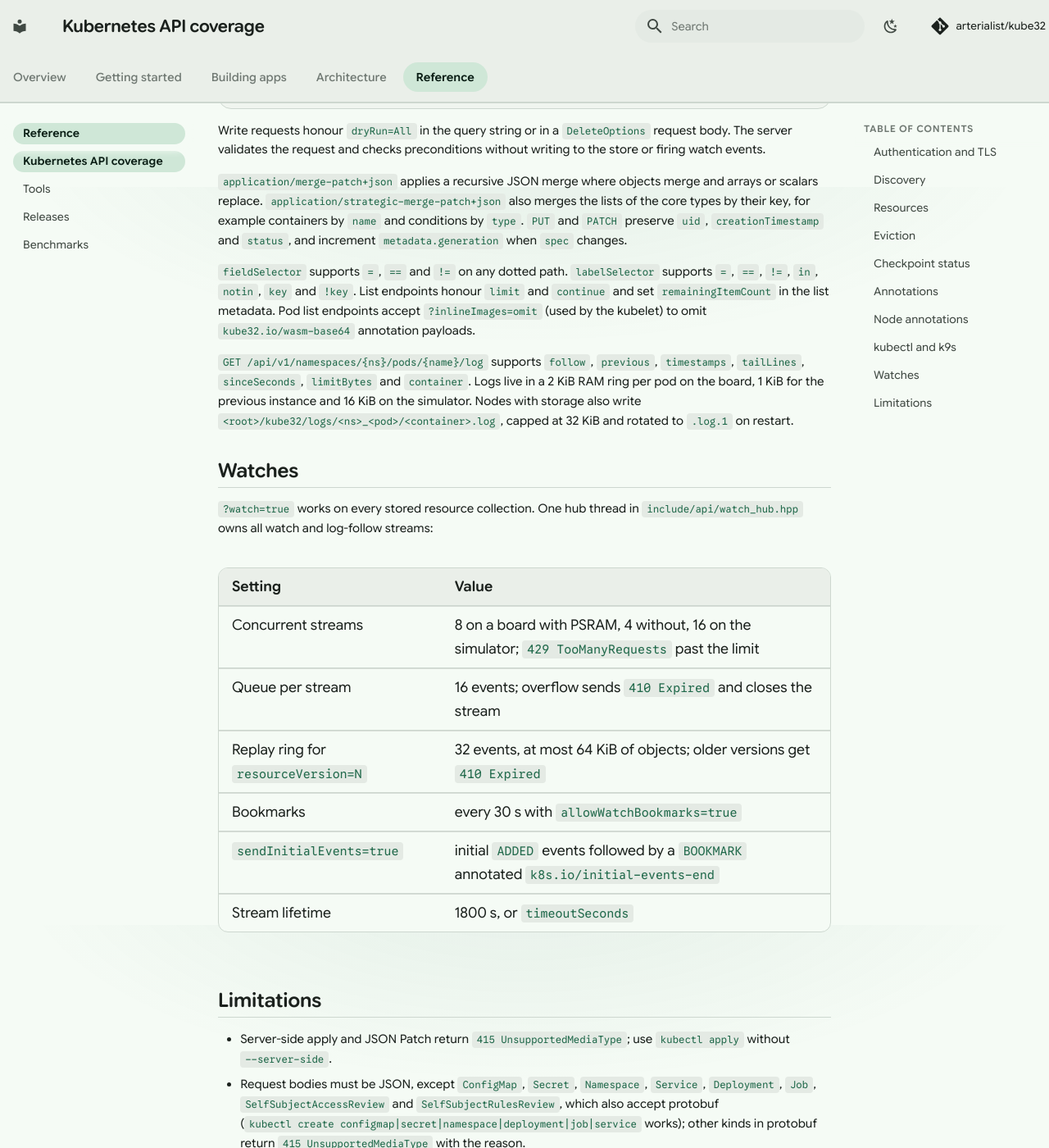
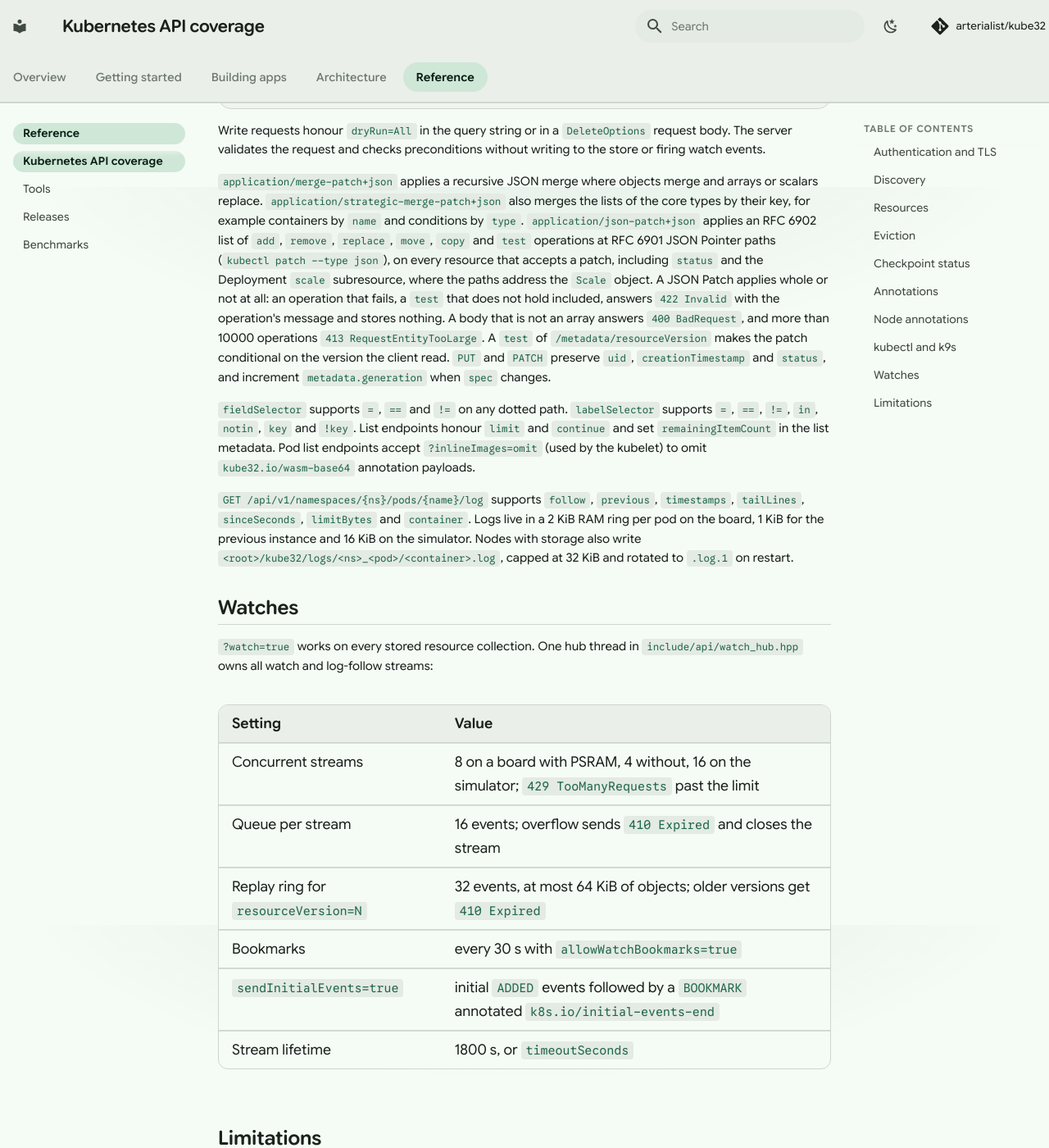
Before and after one commit to arterialist/kube32, an MkDocs documentation site: the page built from docs/api-reference.md, in a window 1280 px wide and 1400 px high, scrolled down 7872 px. Shown: the whole window at 82% size. Built offline with MkDocs 1.6.1 and Material for MkDocs 9.7.7, drawn with Linux system fonts in a browser that asks for light colours; comment, search, counter and statistics services are not loaded; some of the changed text lies outside the part shown.

Commit message:
docs: JSON Patch in the API reference and the changelog

```diff
--- a/docs/api-reference.md
+++ b/docs/api-reference.md
@@ -126,7 +126,7 @@ Error from server (BadRequest): error when creating "typo.yaml": strict decoding
 
 Write requests honour `dryRun=All` in the query string or in a `DeleteOptions` request body. The server validates the request and checks preconditions without writing to the store or firing watch events.
 
-`application/merge-patch+json` applies a recursive JSON merge where objects merge and arrays or scalars replace. `application/strategic-merge-patch+json` also merges the lists of the core types by their key, for example containers by `name` and conditions by `type`. `PUT` and `PATCH` preserve `uid`, `creationTimestamp` and `status`, and increment `metadata.generation` when `spec` changes.
+`application/merge-patch+json` applies a recursive JSON merge where objects merge and arrays or scalars replace. `application/strategic-merge-patch+json` also merges the lists of the core types by their key, for example containers by `name` and conditions by `type`. `application/json-patch+json` applies an RFC 6902 list of `add`, `remove`, `replace`, `move`, `copy` and `test` operations at RFC 6901 JSON Pointer paths (`kubectl patch --type json`), on every resource that accepts a patch, including `status` and the Deployment `scale` subresource, where the paths address the `Scale` object. A JSON Patch applies whole or not at all: an operation that fails, a `test` that does not hold included, answers `422 Invalid` with the operation's message and stores nothing. A body that is not an array answers `400 BadRequest`, and more than 10000 operations `413 RequestEntityTooLarge`. A `test` of `/metadata/resourceVersion` makes the patch conditional on the version the client read. `PUT` and `PATCH` preserve `uid`, `creationTimestamp` and `status`, and increment `metadata.generation` when `spec` changes.
 
 `fieldSelector` supports `=`, `==` and `!=` on any dotted path. `labelSelector` supports `=`, `==`, `!=`, `in`, `notin`, `key` and `!key`. List endpoints honour `limit` and `continue` and set `remainingItemCount` in the list metadata. Pod list endpoints accept `?inlineImages=omit` (used by the kubelet) to omit `kube32.io/wasm-base64` annotation payloads.
 
@@ -147,7 +147,7 @@ Write requests honour `dryRun=All` in the query string or in a `DeleteOptions` r
 
 ## Limitations
 
-- Server-side apply and JSON Patch return `415 UnsupportedMediaType`; use `kubectl apply` without `--server-side`.
+- Server-side apply returns `415 UnsupportedMediaType`; use `kubectl apply` without `--server-side`.
 - Request bodies must be JSON, except `ConfigMap`, `Secret`, `Namespace`, `Service`, `Deployment`, `Job`, `SelfSubjectAccessReview` and `SelfSubjectRulesReview`, which also accept protobuf (`kubectl create configmap|secret|namespace|deployment|job|service` works); other kinds in protobuf return `415 UnsupportedMediaType` with the reason.
 - A persisted create or update that exceeds the object store capacity returns `500 InternalError` (`object store is full: X of Y bytes in use, N more needed`), checked before writing; shrinking writes always pass, and a lost create race returns `409 AlreadyExists`.
 - There is no RBAC; authenticated callers have full access to all resources.
```
Also changed, not shown: CHANGELOG.md (+2 -0 lines), docs/devices.md (+1 -1 lines).
